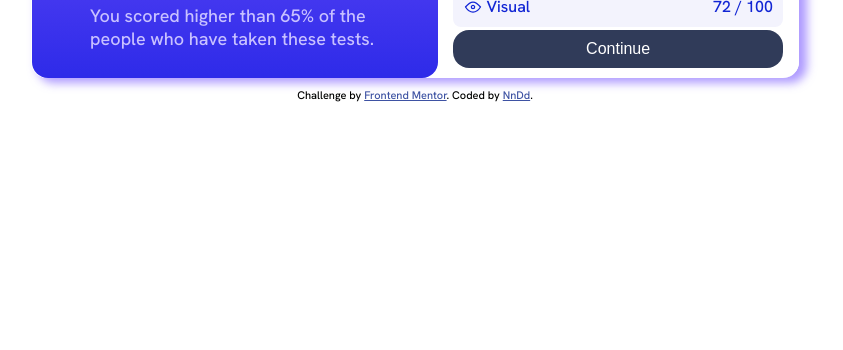
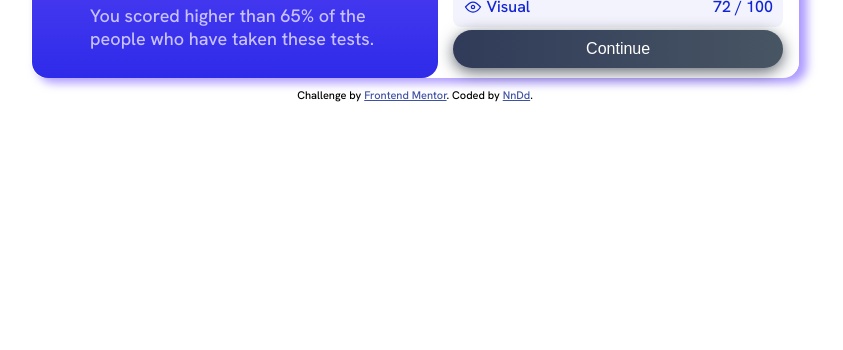
Before and after one commit to Nn-Dd/Result_Summary_Component, a plain HTML site: page index.html in a window 1280 px wide. Shown: the part 450-800 px from the top of the page, without its empty margins (225-1068 px from the left). Drawn offline with Linux system fonts and the light colour scheme.

Commit message:
Added the hover animation to the Continue button

```diff
--- a/index.html
+++ b/index.html
@@ -78,7 +78,7 @@
               <span> 72 / 100</span>
             </div>
           </div>
-          <button class="button" type="button">Continue</button>
+          <button class="button-continue" type="button">Continue</button>
         </div>
       </div>
     </main>
--- a/style.css
+++ b/style.css
@@ -3,7 +3,7 @@
 }
 
 body {
-  background-color: white;
+  background-color: #fff;
   display: flex;
   justify-content: center;
   align-items: center;
@@ -169,15 +169,29 @@ body {
   color: hsl(234, 85%, 45%);
 }
 
-.button {
+.button-continue {
   color: #fff;
-  background-color: #303b59;
-  border-radius: 16px;
+  background-image: linear-gradient(to right, #303b59, #485563, #2E2BE9, #2e2be9);
+    box-shadow: 0 4px 15px 0 rgba(45, 54, 65, 0.75);
   border: none;
   cursor: pointer;
-  padding: 10px 20px; /* Adjust padding to change button size */
-  font-size: 16px; /* Adjust font size */
+  padding: 10px 20px;
+  font-size: 16px;
   margin-bottom: 2%;
+  text-align: center;
+  background-size: 300% 100%;
+  border-radius: 50px;
+  moz-transition: all 0.4s ease-in-out;
+  -o-transition: all 0.4s ease-in-out;
+  -webkit-transition: all 0.4s ease-in-out;
+  transition: all 0.4s ease-in-out;
+}
+.button-continue:hover, .button-continue:active {
+  background-position: 100% 0;
+  moz-transition: all .4s ease-in-out;
+  -o-transition: all .4s ease-in-out;
+  -webkit-transition: all .4s ease-in-out;
+  transition: all .4s ease-in-out;
 }
 
 @media screen and (max-width: 425px) {
@@ -236,7 +250,7 @@ body {
     height: 60px;
     align-items: center;
   }
-  .button{
+  .button {
     width: 80%;
     margin-top: 10px;
     margin-left: 40px;
```
